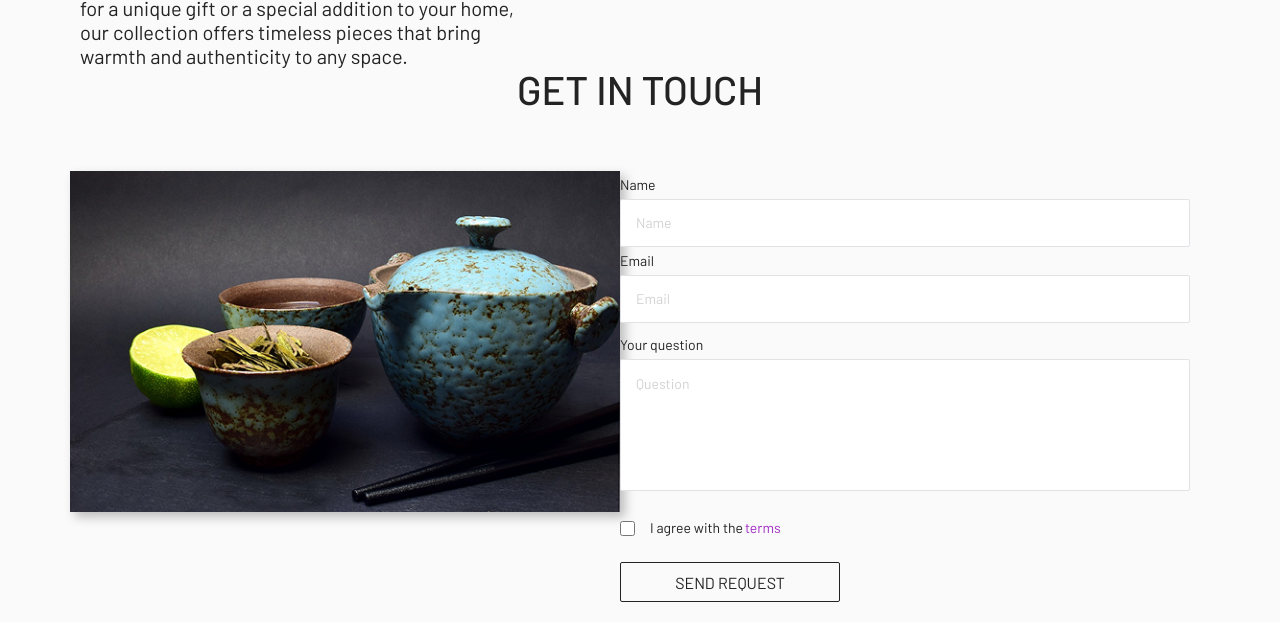
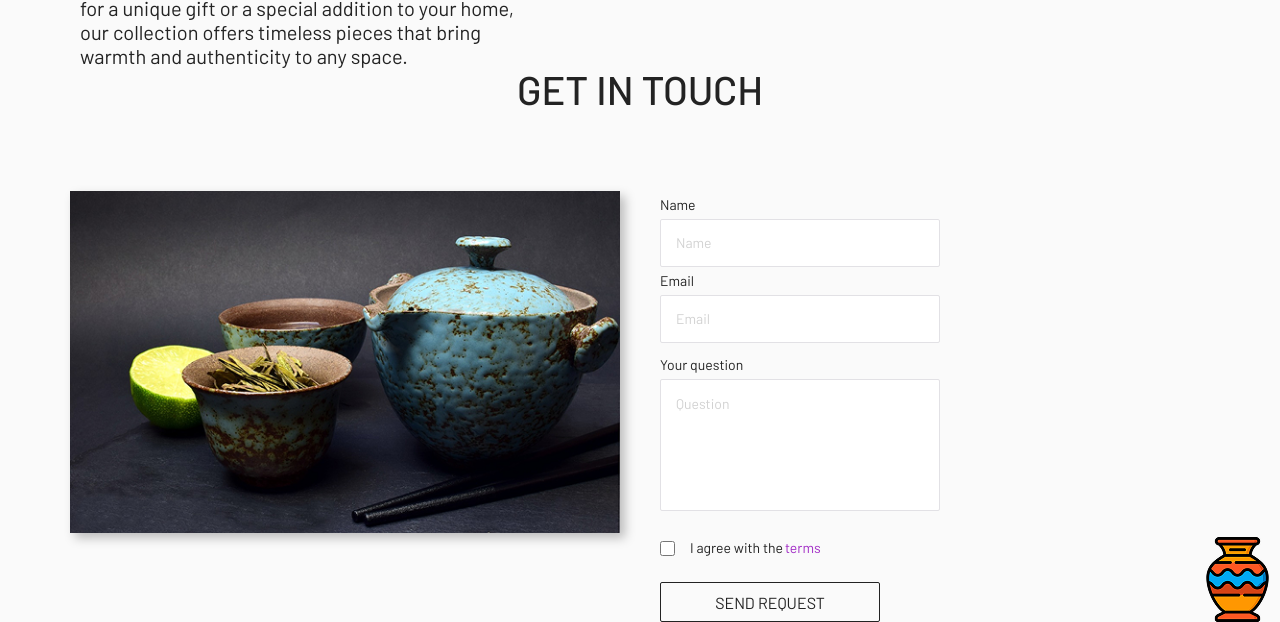
Before and after one commit to BMike903/Ceramic_soul, a website built with Vite: page index.html in a window 1280 px wide. Shown: the part 1305-1927 px from the top of the page. Built offline with nearby package versions, Linux system fonts and the light colour scheme.

Commit message:
finished adaptive get in touch section

```diff
--- a/index.html
+++ b/index.html
@@ -101,13 +101,11 @@
       <div class="container">
         <h2 class="title-h2">get in touch</h2>
         <div class="GIT__wrapper pure-g">
-          <img
-            src="src/img/form/tea.jpg"
-            alt="tea"
-            class="GIT__img pure-u-1 pure-u-xl-1-2 pure-u-xxl-2-5"
-          />
-          <div class="GIT__form pure-u-1 pure-u-xl-1-2 pure-u-xxl-3-5">
-            <form action="#">
+          <div class="pure-u-1 pure-u-xl-1-2 pure-u-xxl-2-5">
+            <img src="src/img/form/tea.jpg" alt="tea" class="GIT__img" />
+          </div>
+          <div class="pure-u-1 pure-u-xl-1-2 pure-u-xxl-3-5">
+            <form action="#" class="GIT__form">
               <fieldset class="GIT__fieldset">
                 <div class="GIT__input-block">
                   <label class="GIT__label" for="name">Name</label>
@@ -154,6 +152,7 @@
             </form>
           </div>
         </div>
+        <img src="/src/img/form/vase.png" alt="vase" class="GIT__icon" />
       </div>
     </section>
     <script type="module" src="/src/js/script.js"></script>
--- a/src/sass/base/basic.scss
+++ b/src/sass/base/basic.scss
@@ -41,6 +41,7 @@ body {
 }
 
 .container {
+  /* position: relative; */
   width: 100%;
   padding: 0 10px;
 }
--- a/src/sass/blocks/git.scss
+++ b/src/sass/blocks/git.scss
@@ -1,6 +1,7 @@
 @use "../base/variables.scss" as *;
 
 .GIT {
+  position: relative;
   &__wrapper {
     margin-top: 60px;
   }
@@ -81,14 +82,40 @@
   &__btn {
     margin-top: 20px;
   }
+  &__icon {
+    display: none;
+  }
 }
 
+@media screen and (min-width: 768px) {
+  .GIT {
+    &__wrapper {
+      margin-top: 45px;
+    }
+    &__form {
+      width: 300px;
+      position: relative;
+      padding-left: 24px;
+    }
+    &__icon {
+      display: block;
+      position: absolute;
+      width: 85px;
+      height: 85px;
+      right: 0;
+      bottom: 0;
+    }
+  }
+}
 @media screen and (min-width: 1200px) {
   .GIT {
+    &__wrapper {
+      margin-top: 80px;
+    }
     &__img {
       display: block;
       width: 550px;
-      height: 341px;
+      height: 342px;
       object-fit: cover;
       box-shadow: 5px 5px 10px rgba(0, 0, 0, 0.25);
     }
@@ -98,5 +125,35 @@
         outline: 1px solid $ui-disabled;
       }
     }
+    &__form {
+      padding-left: 20px;
+    }
   }
 }
+
+@media screen and (min-width: 1920px) {
+  .GIT {
+    padding-top: 100px;
+    &__img {
+      width: 100%;
+      height: 356px;
+    }
+    &__form {
+      width: auto;
+      padding-left: 143px;
+    }
+    &__fieldset {
+      display: flex;
+      column-gap: 45px;
+    }
+    &__label,
+    &__check-block,
+    &__input,
+    &__textarea {
+      width: 300px;
+    }
+    &__icon {
+      right: 75px;
+    }
+  }
+}
```
